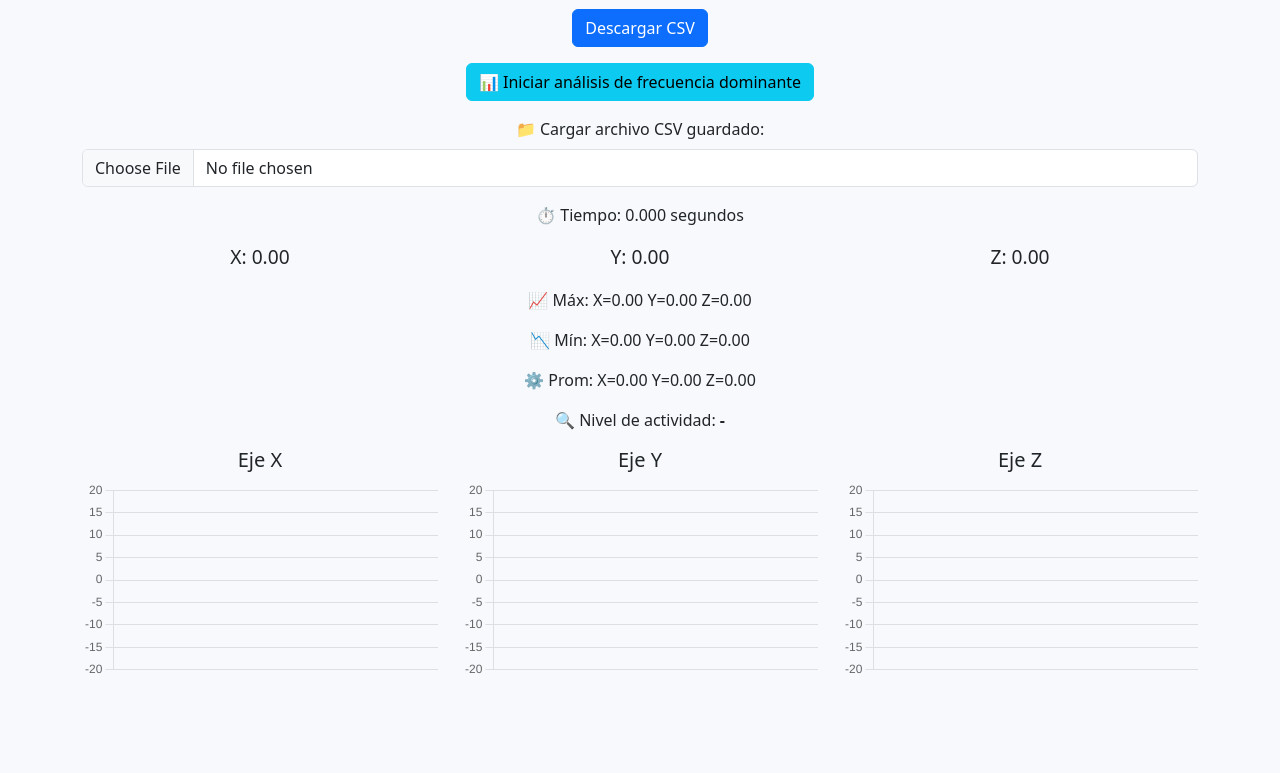
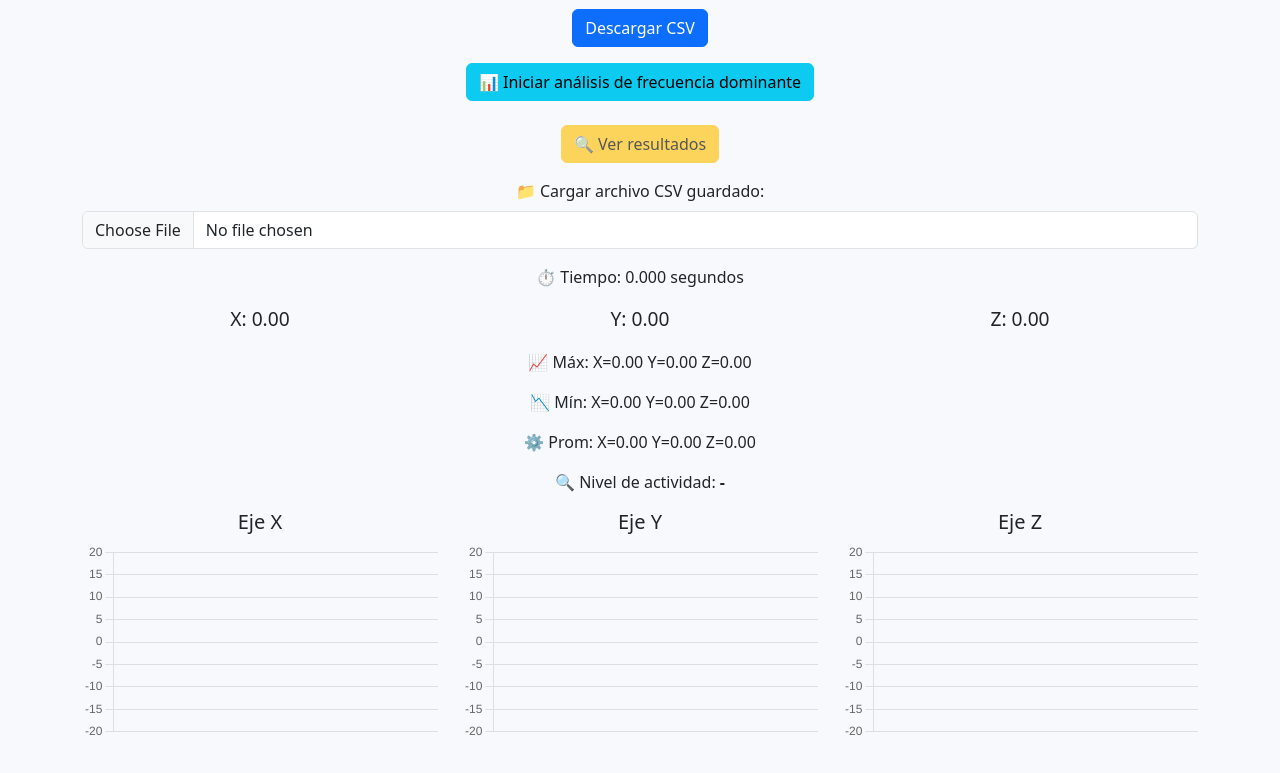
Before and after one commit to Marcelo07sd/Acelerometro, a plain HTML site: page index.html in a window 1280 px wide. Shown: the part 119-892 px from the top of the page. Before the commit the page ends 835 px from the top, so only its background shows below. Drawn offline with nearby package versions, Linux system fonts and the light colour scheme.

Commit message:
Update index.html

```diff
--- a/index.html
+++ b/index.html
@@ -43,6 +43,8 @@
         <button class="btn btn-info" onclick="iniciarAnalisisFrecuencia()">📊 Iniciar análisis de frecuencia dominante</button>
         <div id="resultadoFrecuencia" class="mt-3 fw-bold text-primary"></div>
       </div>
+
+      <button id="btnVerResultados" class="btn btn-warning mt-2" onclick="verResultados()" disabled>🔍 Ver resultados</button>
 
       <div class="mt-3">
         <label for="archivoCSV" class="form-label">📁 Cargar archivo CSV guardado:</label>
```
